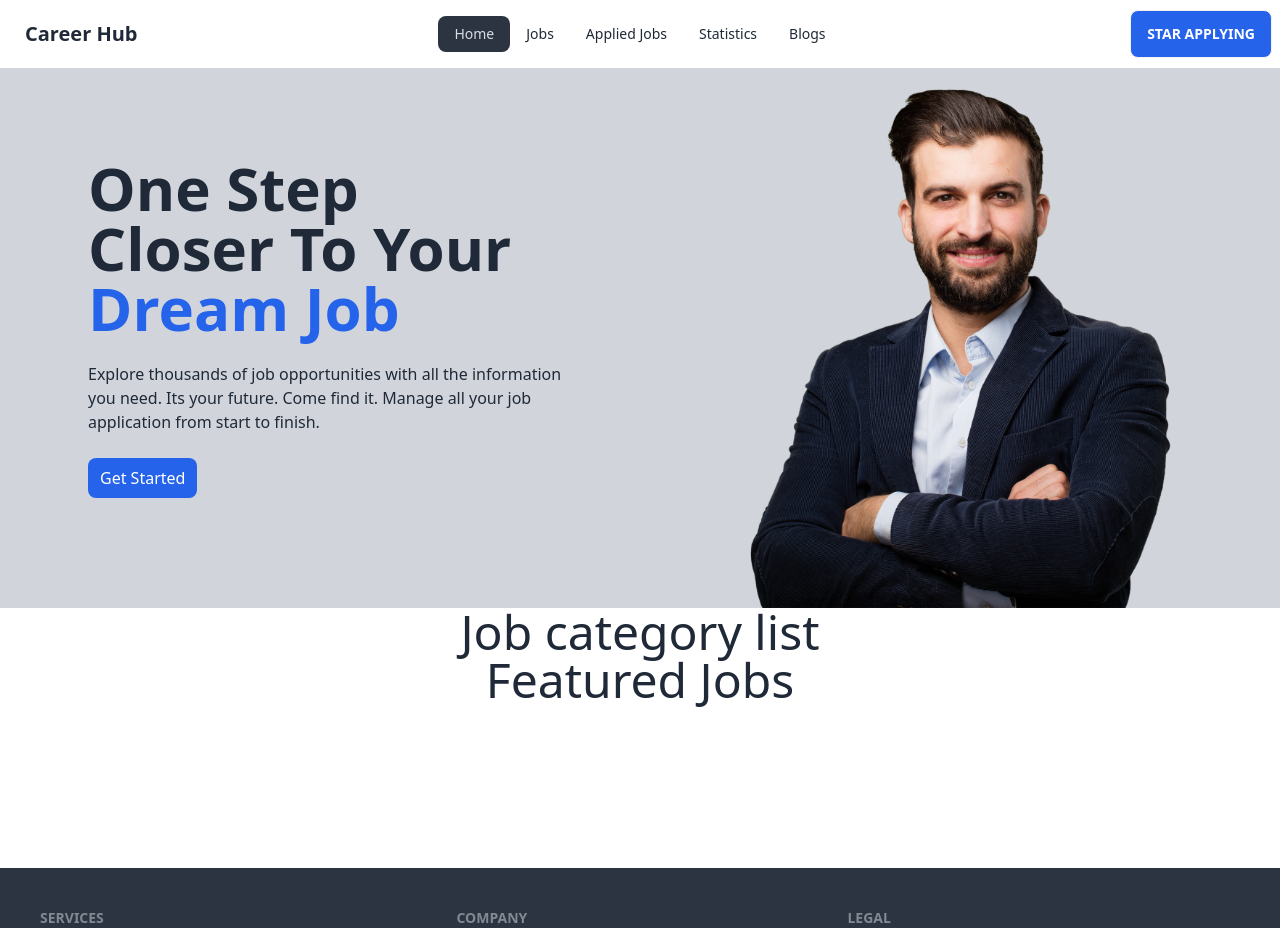
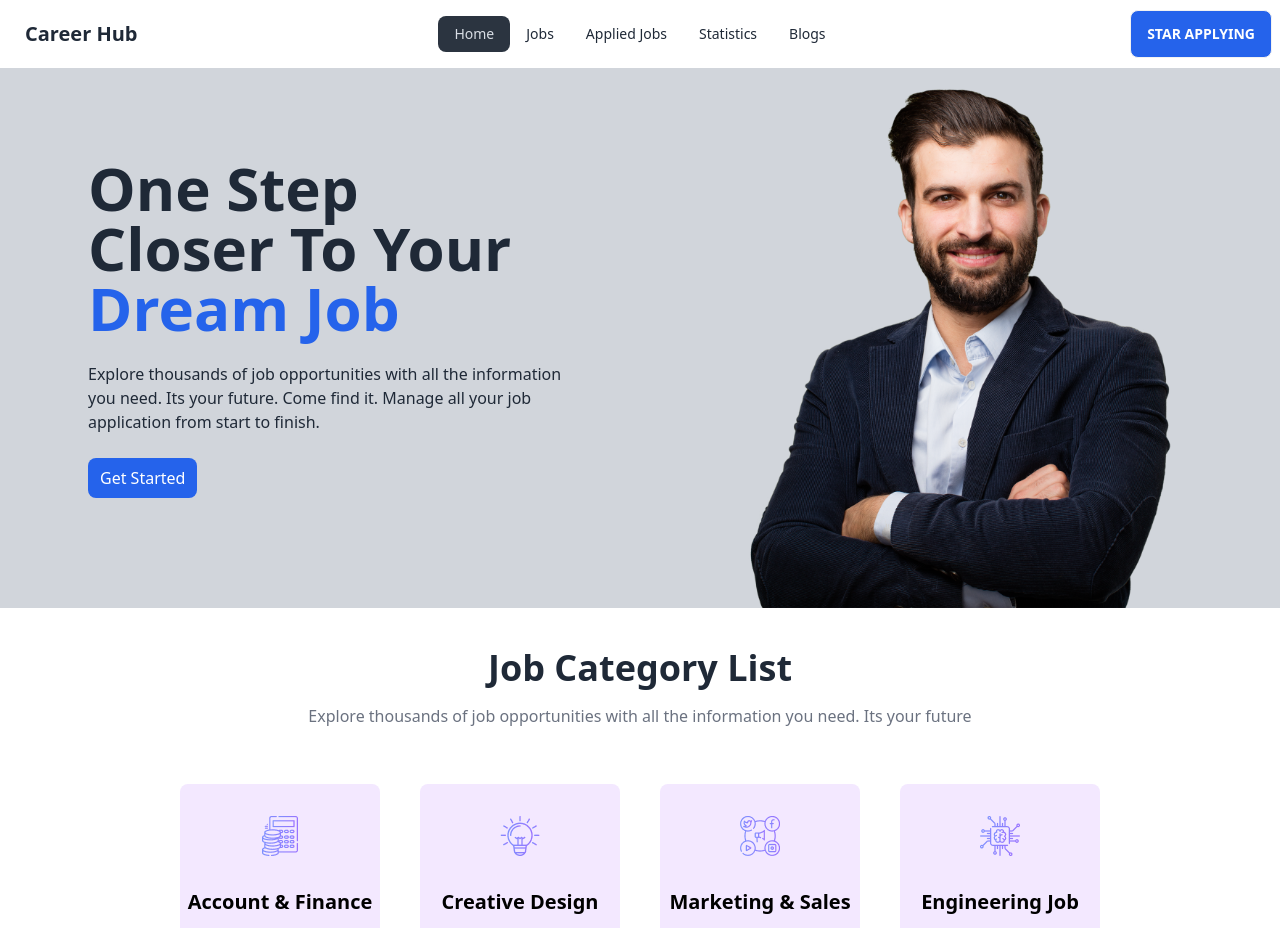
Before and after one commit to anupamahalder/career-hub-react-project, a React (Vite) app: page / in a window 1280 px wide. Shown: the top 928 px of the page. Built offline with nearby package versions, Linux system fonts and the light colour scheme.

Commit message:
Completed job category list section

```diff
--- a/src/components/CategoryList/CategoryList.jsx
+++ b/src/components/CategoryList/CategoryList.jsx
@@ -1,8 +1,33 @@
 
 const CategoryList = () => {
     return (
-        <div>
-            <h2 className="text-5xl text-center">Job category list</h2>
+        <div className="mb-10">
+            <h2 className="text-4xl text-center font-semibold mt-10">Job Category List</h2>
+            <p className="my-4 text-center text-gray-500">Explore thousands of job opportunities with all the information you need. Its your future</p>
+            <div className="flex justify-center">
+                <div className="grid grid-cols-1 md:grid-cols-2 lg:grid-cols-4 gap-10 my-10">
+                    <div className="w-[200px] h-[200px] rounded-lg bg-purple-100">
+                        <img className="my-8 mx-auto" src="/public/icons/accounts.png" alt="" />
+                        <h2 className="text-xl font-bold text-center text-black">Account & Finance</h2>
+                        <p className="text-gray-600 text-center my-2">300+ Jobs Available</p>
+                    </div>
+                    <div className="w-[200px] h-[200px] rounded-lg bg-purple-100">
+                        <img className="my-8 mx-auto" src="/public/icons/creative.png" alt="" />
+                        <h2 className="text-xl font-bold text-center text-black">Creative Design</h2>
+                        <p className="text-gray-600 text-center my-2">100+ Jobs Available</p>
+                    </div>
+                    <div className="w-[200px] h-[200px] rounded-lg bg-purple-100">
+                        <img className="my-8 mx-auto" src="/public/icons/marketing.png" alt="" />
+                        <h2 className="text-xl font-bold text-center text-black">Marketing & Sales</h2>
+                        <p className="text-gray-600 text-center my-2">200+ Jobs Available</p>
+                    </div>
+                    <div className="w-[200px] h-[200px] rounded-lg bg-purple-100">
+                        <img className="my-8 mx-auto" src="/public/icons/chip.png" alt="" />
+                        <h2 className="text-xl font-bold text-center text-black">Engineering Job</h2>
+                        <p className="text-gray-600 text-center my-2">70+ Jobs Available</p>
+                    </div>
+                </div>
+            </div>
         </div>
     );
 };
```
